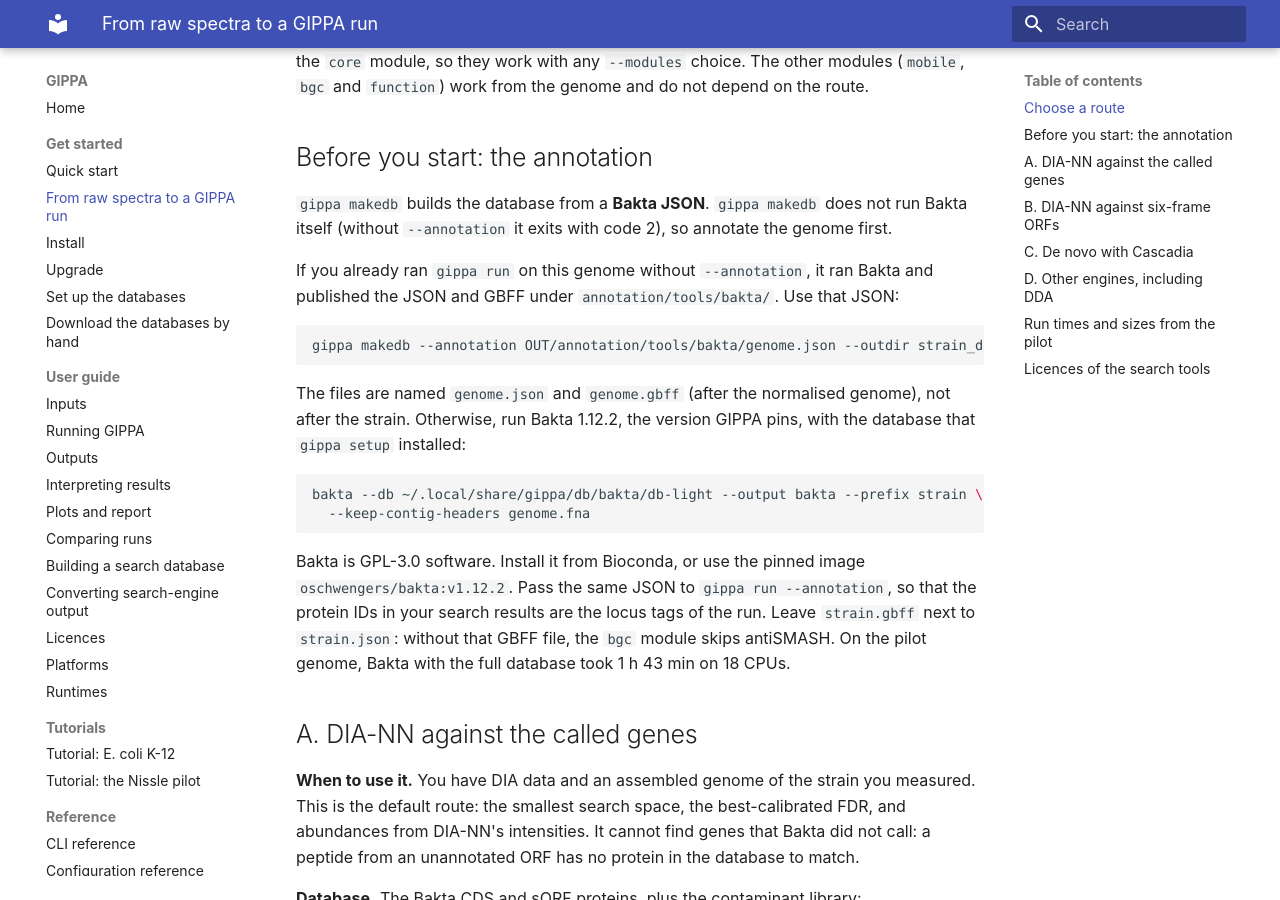
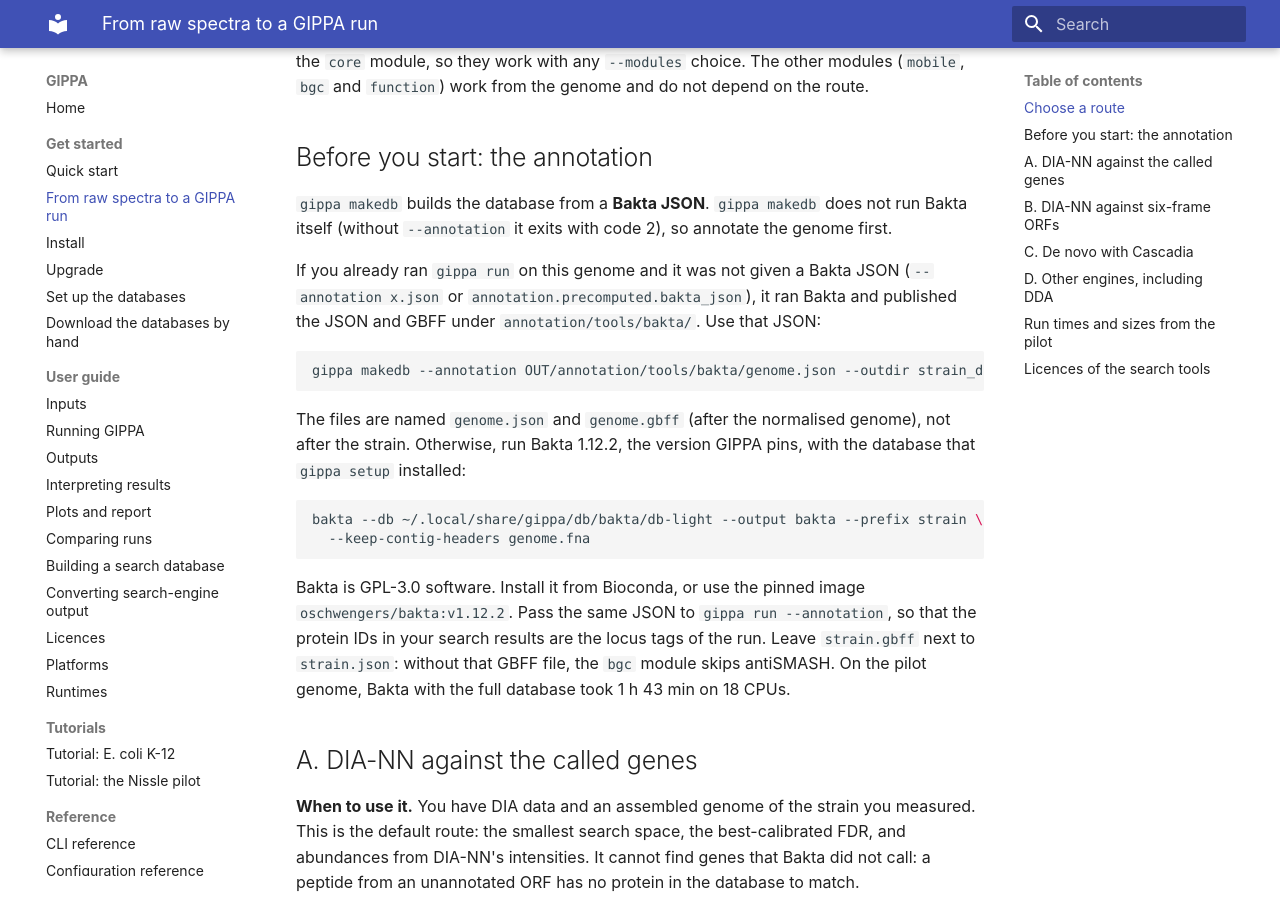
Before and after one commit to khoa-yelo/giap, an MkDocs documentation site: the page built from docs/get-started/from-spectra.md, in a window 1280 px wide and 900 px high, scrolled down 1280 px. Built offline with MkDocs 1.6.1 and Material for MkDocs 9.7.7, drawn with Linux system fonts in a browser that asks for light colours.

Commit message:
docs: Bakta publish review fixes (#468)
Changelog names the one-off Bakta re-run on --resume; the docs say when Bakta
ran (no Bakta JSON given); the cp fallback is for filesystems without hard
links. Test gaps go to the backlog.

Agent-Role: lead

Co-Authored-By: Claude Opus 5.5 <noreply@anthropic.com>
Claude-Session: https://claude.ai/code/session_01PrvuX9xr7fWwMTpHJxPSjm

````diff
--- a/docs/get-started/from-spectra.md
+++ b/docs/get-started/from-spectra.md
@@ -33,8 +33,9 @@ All four routes need the genome and, for routes A and B, its Bakta annotation. T
 `gippa makedb` builds the database from a **Bakta JSON**. `gippa makedb` does not run Bakta
 itself (without `--annotation` it exits with code 2), so annotate the genome first.
 
-If you already ran `gippa run` on this genome without `--annotation`, it ran Bakta and published
-the JSON and GBFF under `annotation/tools/bakta/`. Use that JSON:
+If you already ran `gippa run` on this genome and it was not given a Bakta JSON (`--annotation
+x.json` or `annotation.precomputed.bakta_json`), it ran Bakta and published the JSON and GBFF
+under `annotation/tools/bakta/`. Use that JSON:
 
 ```bash
 gippa makedb --annotation OUT/annotation/tools/bakta/genome.json --outdir strain_db
````
Also changed, not shown: changelog.d/468.feature.md (+1 -1 lines), docs/backlog.md (+4 -0 lines), docs/specs/M11-18-publish-bakta-outputs.md (+1 -1 lines), docs/user-guide/makedb.md (+2 -1 lines), 1 other file.
